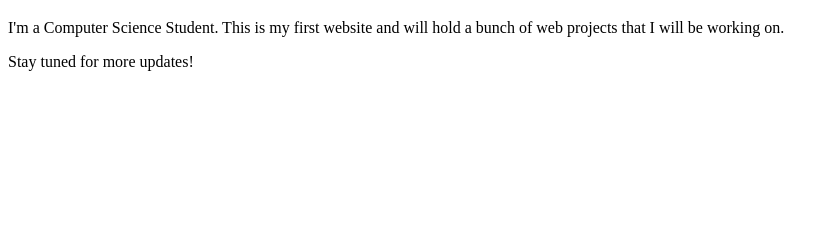
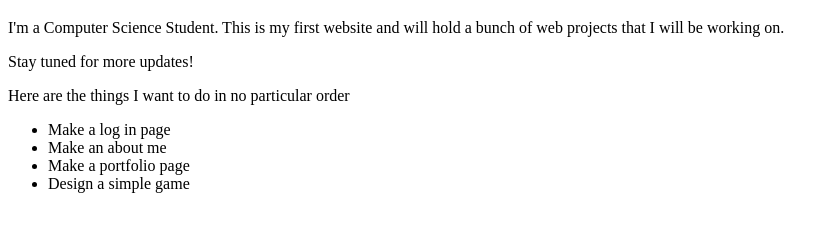
Before and after one commit to TheGoonch/FirstWebsite, a plain HTML site: page docs/index.html in a window 1280 px wide. Shown: the part 61-292 px from the top of the page, without its empty margins (0-839 px from the left). Drawn offline with Linux system fonts and the light colour scheme.

Commit message:
lists and stuff

```diff
--- a/docs/index.html
+++ b/docs/index.html
@@ -6,10 +6,20 @@
   </head>
   <body>
     <h1>Hello My Name is Karl!</h1>
+
     <p>I'm a Computer Science Student. This is my first website and will hold a bunch of web projects
         that I will be working on.
     </p>
 
     <p>Stay tuned for more updates!</p>
+
+    <p>Here are the things I want to do in no particular order</p>
+    <ul>
+        <li>Make a log in page</li>
+        <li>Make an about me</li>
+        <li>Make a portfolio page</li>
+        <li>Design a simple game</li>
+    </ul>
+
   </body>
 </html>
```
Also changed, not shown: Notes/Basics.txt.
